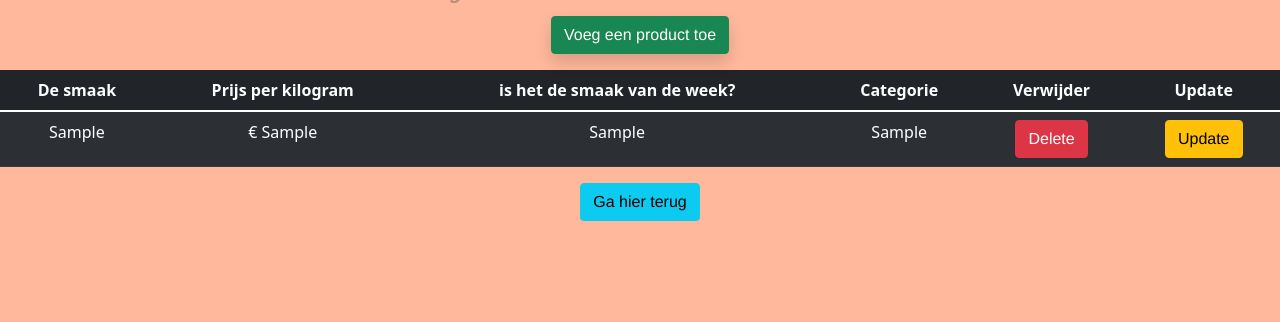
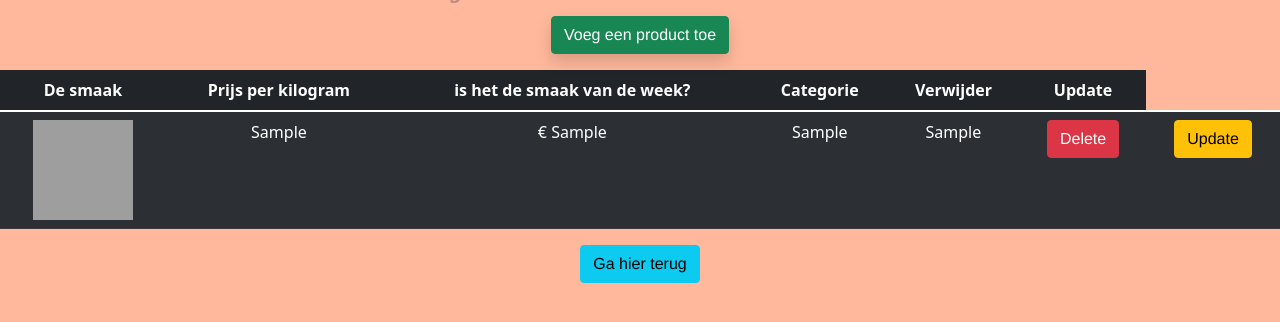
Before and after one commit to Hakulax28/roset, a PHP site: page /product_overzicht.php in a window 1280 px wide. Shown: the part 60-382 px from the top of the page. Run offline with PHP 8.4, Linux system fonts and the light colour scheme; tables that the repository leaves empty or names only in its code hold one stand-in row (values such as "Sample post"); grey boxes are pictures that could not be loaded.

Commit message:
aanpassingen

```diff
--- a/product_overzicht.php
+++ b/product_overzicht.php
@@ -50,7 +50,7 @@ if ($result = mysqli_query((new Database())->getConnection(), $sql)) {
          <?php foreach ($products as $product) : ?>
             <tr>
                <!--<td><?php echo $product["id"] ?></td>-->
-               <!--<td><img src="../image/<?php echo $product["foto"] ?>.jpg" alt="foto" width="100px" height="100px"></td>-->
+               <td><img src="..\image\<?php echo $product["foto"] ?>.jpg" alt="foto" width="100px" height="100px"></td>
                <td><?php echo $product["naam"] ?></td>
                <td>€ <?php echo $product["prijs_per_kg"] ?></td>
                <td><?php echo $product["smaak_van_de_week"] ?></td>
```
